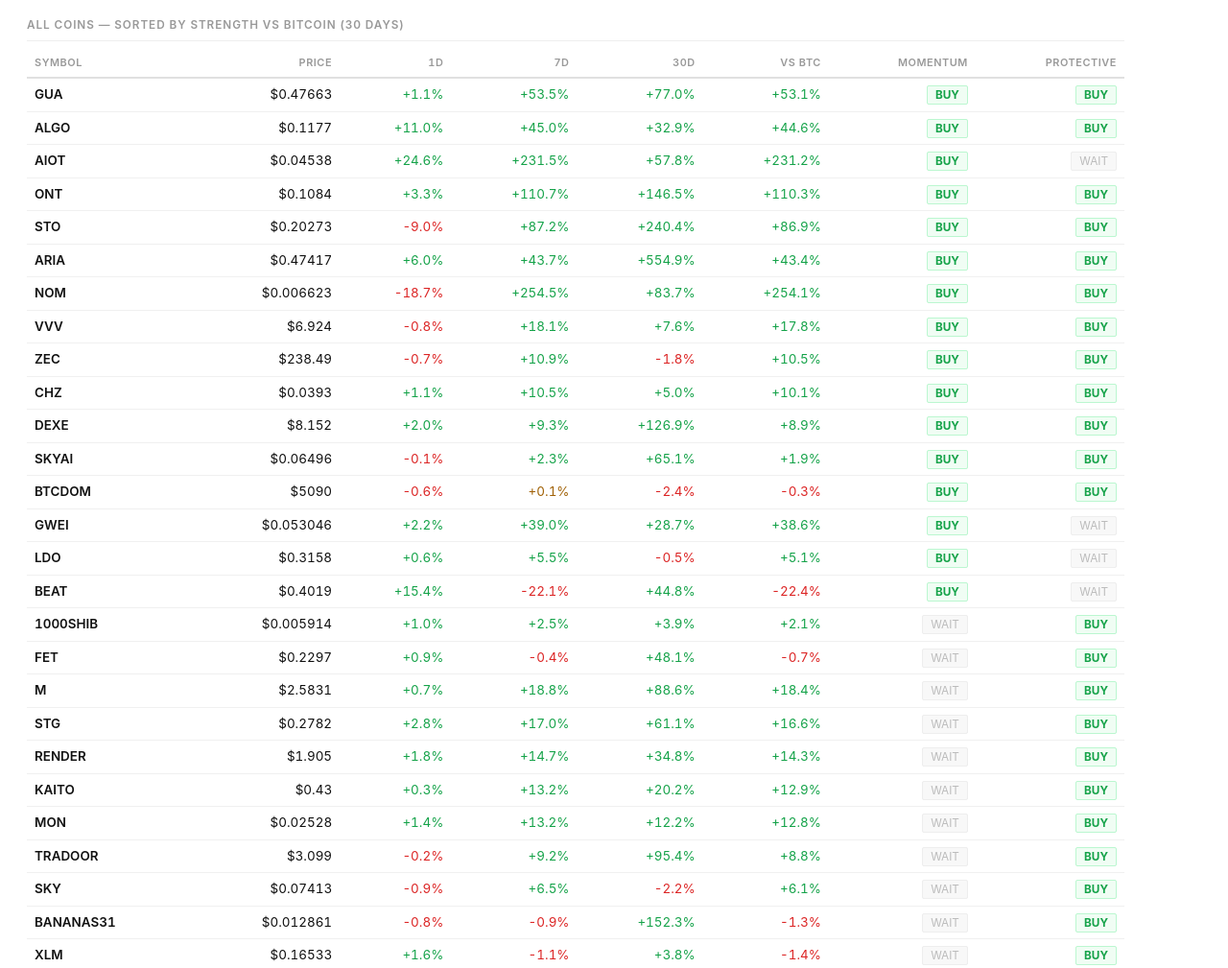
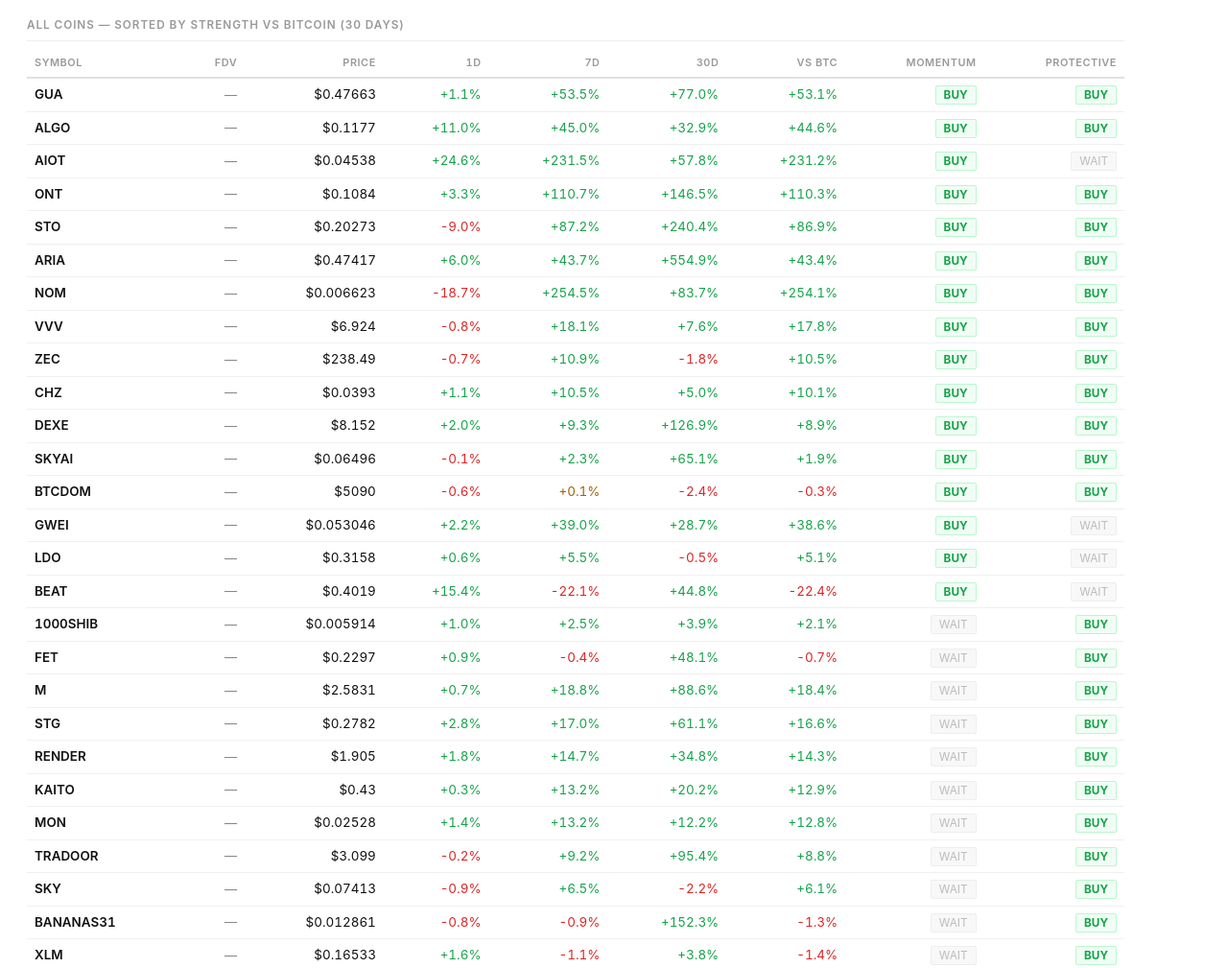
Before and after one commit to OzarkCrypto/altcoin-signal-dashboard, a website: page public/index.html in a window 1280 px wide. Shown: the part 1987-2996 px from the top of the page at 96% size. Drawn offline with Linux system fonts and the light colour scheme.

Commit message:
Add FDV column to Live Signals

```diff
--- a/public/index.html
+++ b/public/index.html
@@ -403,6 +403,7 @@ function t(key){return T[lang][key]||key}
 function pLabel(pk){return t(PERIODS[pk])}
 function pct(v,d){if(d===undefined)d=1;if(v==null)return'\u2014';var s=(v*100).toFixed(d);return(s>0?'+':'')+s+'%'}
 function pctC(v){return v>0.001?'positive':v<-0.001?'negative':'neutral'}
+function fmtFDV(v){if(!v)return'\u2014';if(v>=1e9)return'$'+(v/1e9).toFixed(1)+'B';if(v>=1e6)return'$'+(v/1e6).toFixed(0)+'M';return'$'+(v/1e3).toFixed(0)+'K'}
 
 function renderLang(){
   var el=document.getElementById('lang-toggle');
@@ -554,10 +555,11 @@ function renderLive(){
 
   // All coins
   h+='<div class="section-title" style="margin-top:20px">'+t('liveAllTitle')+'</div>';
-  h+='<table><thead><tr><th style="text-align:left">'+t('symbol')+'</th><th>'+t('livePrice')+'</th><th>'+t('live1d')+'</th><th>'+t('live7d')+'</th><th>'+t('live30d')+'</th><th>'+t('liveRsBtc')+'</th><th>'+t('offensive')+'</th><th>'+t('defensive')+'</th></tr></thead><tbody>';
+  h+='<table><thead><tr><th style="text-align:left">'+t('symbol')+'</th><th>FDV</th><th>'+t('livePrice')+'</th><th>'+t('live1d')+'</th><th>'+t('live7d')+'</th><th>'+t('live30d')+'</th><th>'+t('liveRsBtc')+'</th><th>'+t('offensive')+'</th><th>'+t('defensive')+'</th></tr></thead><tbody>';
   for(var i=0;i<d.coins.length;i++){
     var s=d.coins[i];
     h+='<tr><td style="text-align:left;font-weight:600">'+s.symbol.replace('USDT','')+'</td>';
+    h+='<td style="color:#888;font-size:0.78rem">'+fmtFDV(s.fdv)+'</td>';
     h+='<td>$'+s.price+'</td>';
     h+='<td class="'+pctC(s.ret_1d)+'">'+pct(s.ret_1d)+'</td>';
     h+='<td class="'+pctC(s.ret_7d)+'">'+pct(s.ret_7d)+'</td>';
```
